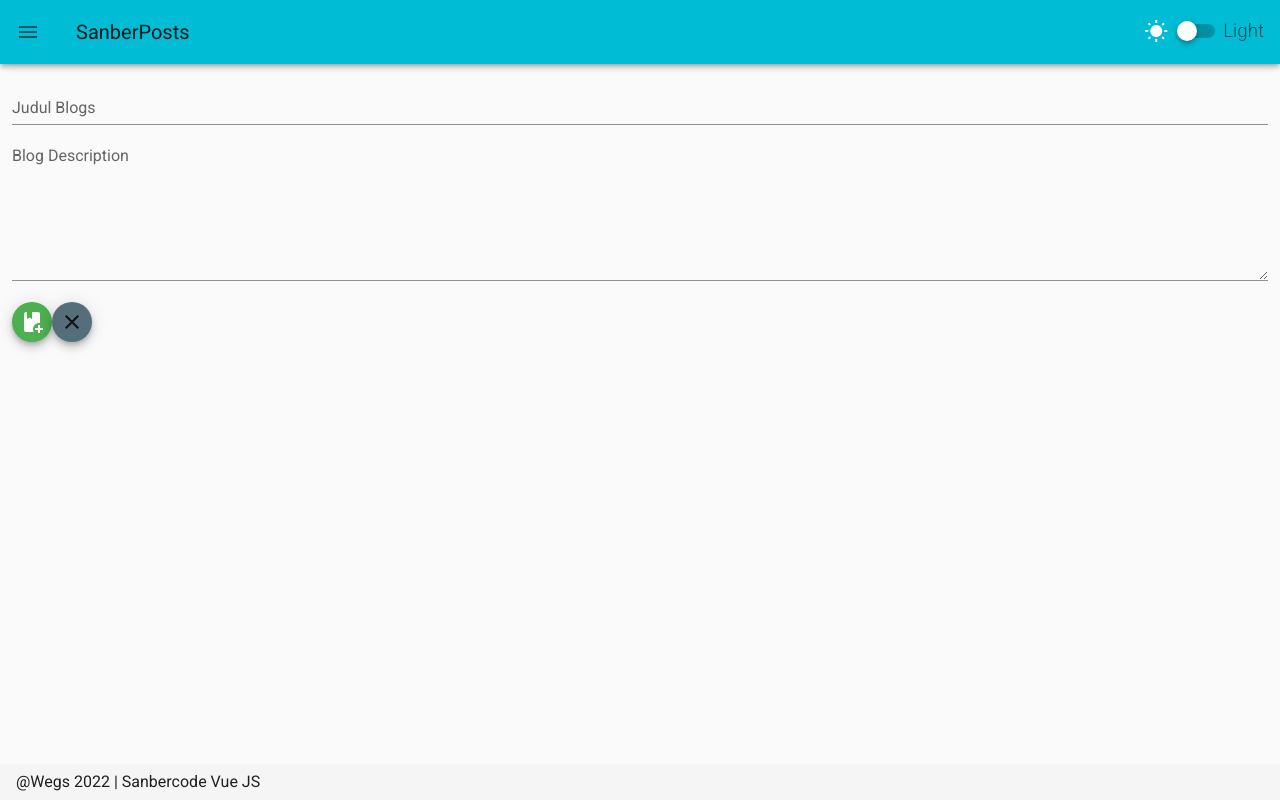
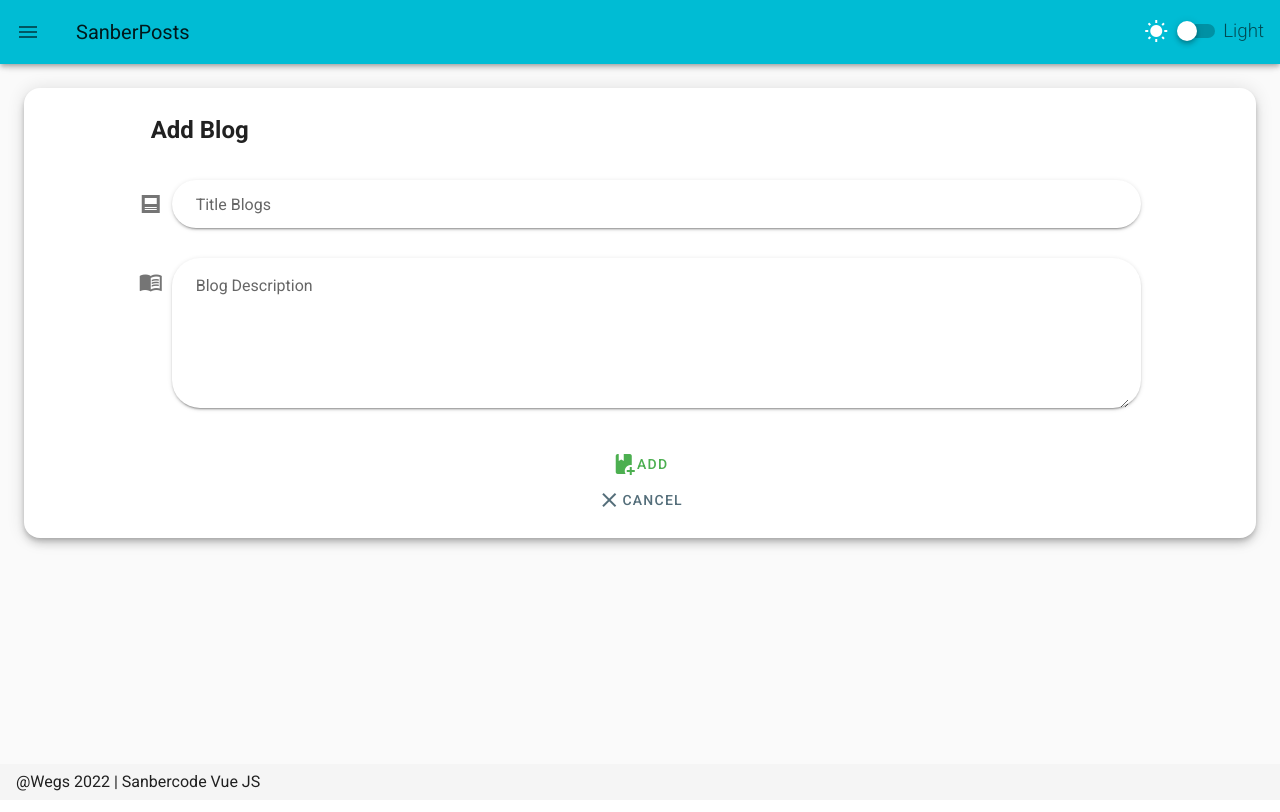
Before and after one commit to wega-syf/vuecli-sanbercode-blog-project, a Vue app: page /add-blog in a window 1280 px wide. Built offline with nearby package versions, Linux system fonts and the light colour scheme.

Commit message:
Change AddBlog.vue

```diff
--- a/src/views/AddBlog.vue
+++ b/src/views/AddBlog.vue
@@ -1,21 +1,64 @@
 <template>
-    <div>
+    <v-container class="fill-height" fluid>
+        <v-row justify="center" align="center">
+            <v-col>
+                <v-card class='d-flex justify-center elevation-6 rounded-xl'>
+                    <v-container fluid>
+                        <v-row justify="center">
+                            <v-col cols="12" xs='12' md="10">
+                                <v-form>
+                                    <!-- Header -->
+                                    <div class="pa-3 text-left">
+                                        <h2 class="mb">Add Blog</h2>
+                                    </div>
+                                    <div class="mt-5 mb-5">
                                         <v-text-field
                                             v-model="title"
                                             name="title"
-            label="Judul Blogs"
-            hide-details="auto"
+                                            label="Title Blogs"
+                                            required
+                                            solo
+                                            rounded
+                                            placeholder="Enter your title blog here"
+
+                                            prepend-icon="mdi-post"
                                         ></v-text-field>
-        <v-textarea label="Blog Description" name="description" v-model="description"></v-textarea>
-        <div>
-            <v-btn color="success" fab small @click="submit">
+                                        <v-textarea
+                                            label="Blog Description"
+                                            name="description"
+                                            v-model="description"
+                                            required
+                                            solo
+                                            rounded
+                                            placeholder="Enter your description blog here"
+                                            prepend-icon="mdi-book-open-variant"
+                                        ></v-textarea>
+                                    </div>
+                                    <!-- Button -->
+                                    <div class="text-xl-center mt-3">
+                                        <v-row justify="center">
+                                            <v-btn color="success" text @click="submit">
                                                 <v-icon>mdi-book-plus</v-icon>
+                                                Add
                                             </v-btn>
-            <v-btn color="blue-grey darken-1" fab small @click='closeAddBlog'>
+                                        </v-row>
+                                        <div class="text-xl-center mt-3 mb-5">
+                                            <v-row justify="center">
+                                                <v-btn color="blue-grey darken-1" text @click='closeAddBlog'>
                                                     <v-icon>mdi-close</v-icon>
+                                                    Cancel
                                                 </v-btn>
+                                            </v-row>
                                         </div>
                                     </div>
+                                </v-form>
+                            </v-col>
+                        </v-row>
+                    </v-container>
+                </v-card>
+            </v-col>
+        </v-row>
+    </v-container>
 </template>
 
 <script>
@@ -41,7 +84,7 @@ import { mapActions, mapGetters } from 'vuex'
             },
 
             closeAddBlog(){
-                this.$emit('closed',false)
+                this.$router.push('/blogs')
             },
 
             submit(){
@@ -62,8 +105,9 @@ import { mapActions, mapGetters } from 'vuex'
                             this.setAction({
                                 status: true,
                                 color: 'deep-purple darken-2',
-                                text : 'Selamat, anda berhasil menambahkan blog baru'
+                                text : 'Congratulations, you have successfully added a new blog'
                             })
+                            this.closeAddBlog()
                         }).catch((error) => {
                             console.log(error)
                             this.setAction({
```
Lines whose indentation alone changed are shown as unchanged.
